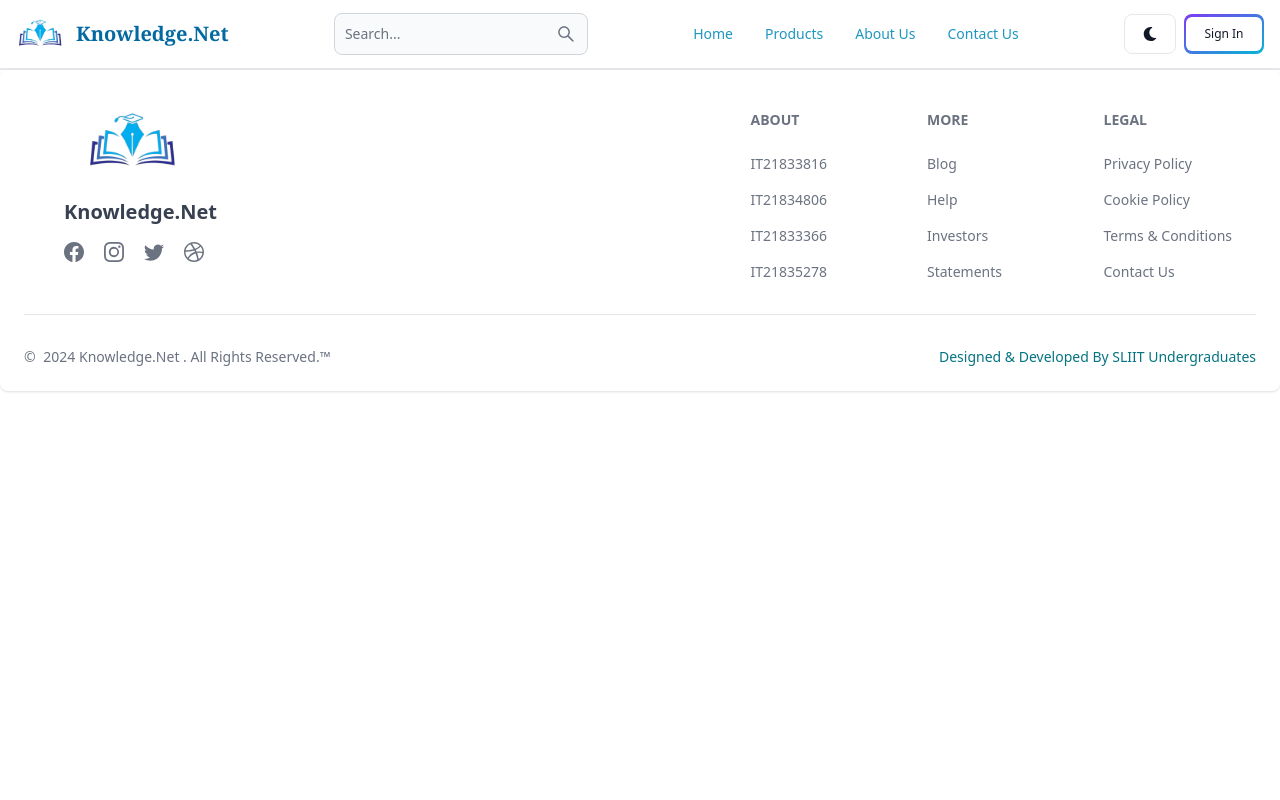
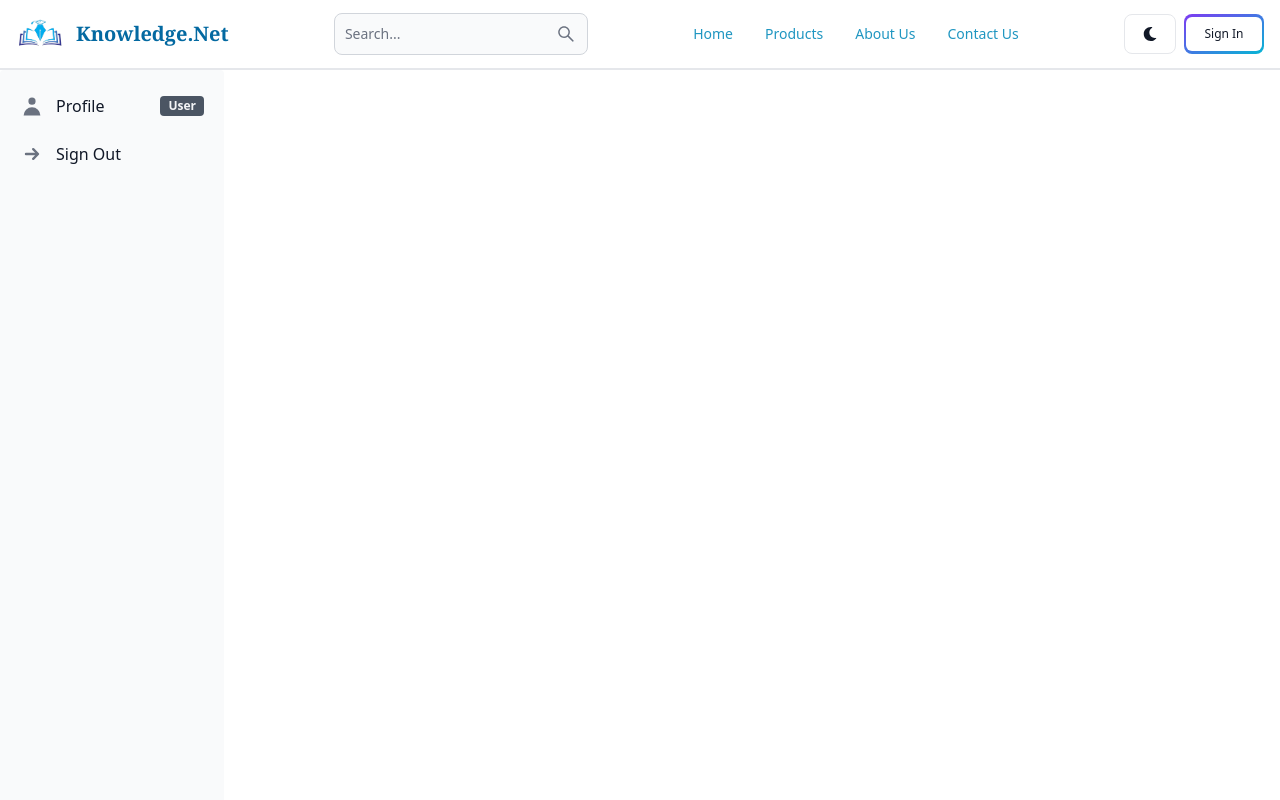
Before and after one commit to Avishka777/Educational-Platform-for-Online-Learning, a React (Vite) app in the folder frontend/: page /dashboard in a window 1280 px wide. Shown: the top 800 px of the page. Built offline with nearby package versions, Linux system fonts and the light colour scheme; no server answers.

Commit message:
Add Dashboard Side Bar

```diff
--- a/frontend/src/App.jsx
+++ b/frontend/src/App.jsx
@@ -6,6 +6,7 @@
 import About from './pages/About'
 import Header from './components/Header'
 import Footers from './components/Footer'
+import Dashboard from './pages/Dashboard'
 
 export default function App() {
   return (
@@ -19,6 +20,8 @@
       <Route path="/sign-up" element={ <Signup/> }/>
       <Route path="/sign-in" element={ <Signin/> }/>
 
+      <Route path="/dashboard" element={ <Dashboard/> }/>
+
     </Routes>
     <Footers/>
     </BrowserRouter>
--- /dev/null
+++ b/frontend/src/components/DashProfile.jsx
@@ -0,0 +1,7 @@
+import React from 'react'
+
+export default function DashProfile() {
+  return (
+    <div>DashProfile</div>
+  )
+}
--- /dev/null
+++ b/frontend/src/components/DashSidebar.jsx
@@ -0,0 +1,37 @@
+import { Sidebar } from 'flowbite-react';
+import { HiUser, HiArrowSmRight } from 'react-icons/hi';
+import { useEffect, useState } from 'react';
+import { Link, useLocation } from 'react-router-dom';
+
+export default function DashSidebar() {
+  const location = useLocation();
+  const [tab, setTab] = useState('');
+  useEffect(() => {
+    const urlParams = new URLSearchParams(location.search);
+    const tabFromUrl = urlParams.get('tab');
+    if (tabFromUrl) {
+      setTab(tabFromUrl);
+    }
+  }, [location.search]);
+  return (
+    <Sidebar className='w-full md:w-56'>
+      <Sidebar.Items>
+        <Sidebar.ItemGroup>
+          <Link to='/dashboard?tab=profile'>
+            <Sidebar.Item
+              active={tab === 'profile'}
+              icon={HiUser}
+              label={'User'}
+              labelColor='dark'
+            >
+              Profile
+            </Sidebar.Item>
+          </Link>
+          <Sidebar.Item icon={HiArrowSmRight} className='cursor-pointer'>
+            Sign Out
+          </Sidebar.Item>
+        </Sidebar.ItemGroup>
+      </Sidebar.Items>
+    </Sidebar>
+  );
+}
--- /dev/null
+++ b/frontend/src/pages/Dashboard.jsx
@@ -0,0 +1,28 @@
+import { useEffect, useState } from 'react';
+import { useLocation } from 'react-router-dom';
+import DashSidebar from '../components/DashSidebar';
+import DashProfile from '../components/DashProfile';
+
+export default function Dashboard() {
+  const location = useLocation();
+  const [tab, setTab] = useState('');
+  useEffect(() => {
+    const urlParams = new URLSearchParams(location.search);
+    const tabFromUrl = urlParams.get('tab');
+    if (tabFromUrl) {
+      setTab(tabFromUrl);
+    }
+  }, [location.search]);
+  return (
+    <div className="min-h-screen flex flex-col md:flex-row">
+
+      <div className='md:w-56'>
+        {/* Sidebar */}
+        <DashSidebar />
+      </div>
+
+      {/* Profile... */}
+      {tab === 'profile' && <DashProfile />}
+    </div>
+  );
+}
```
